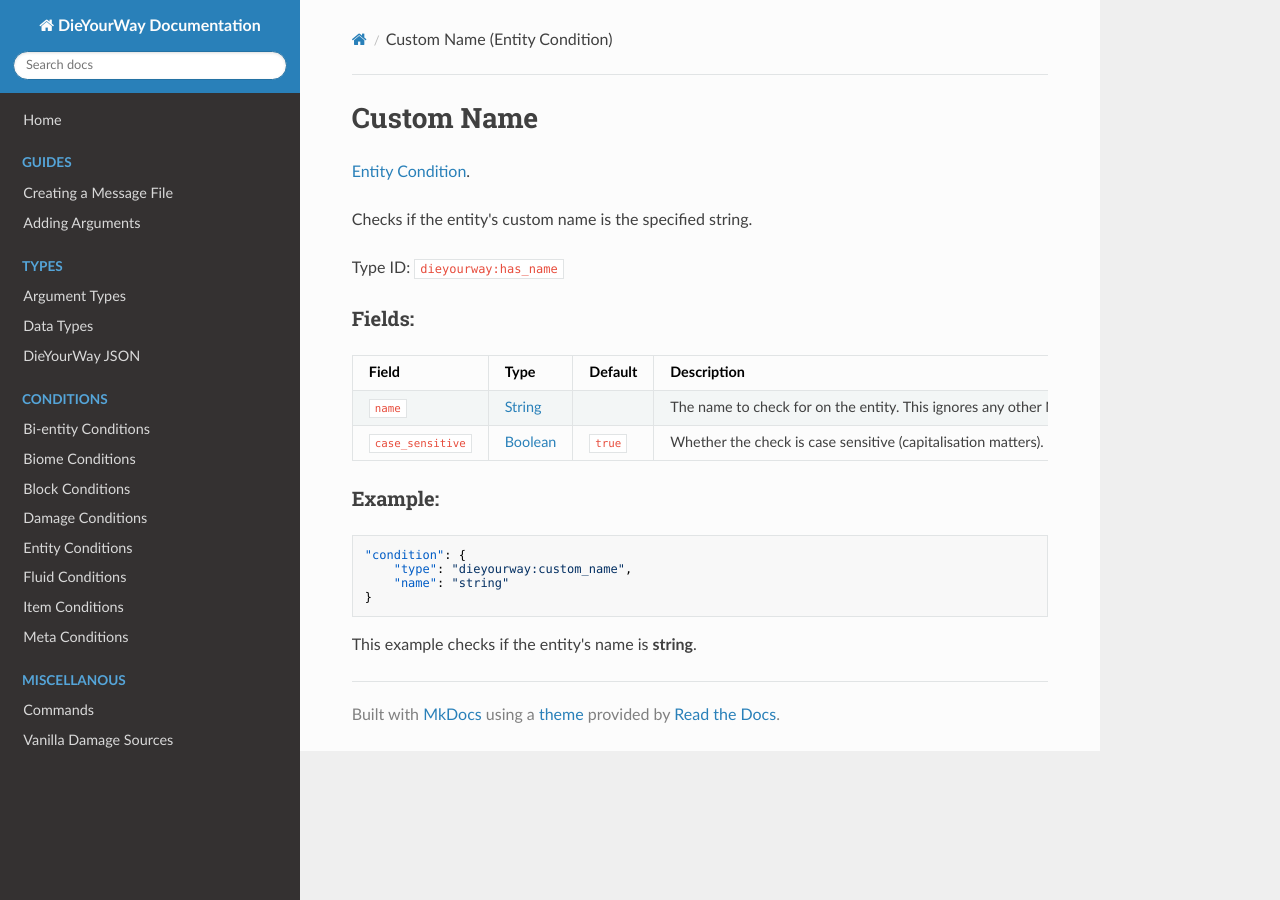
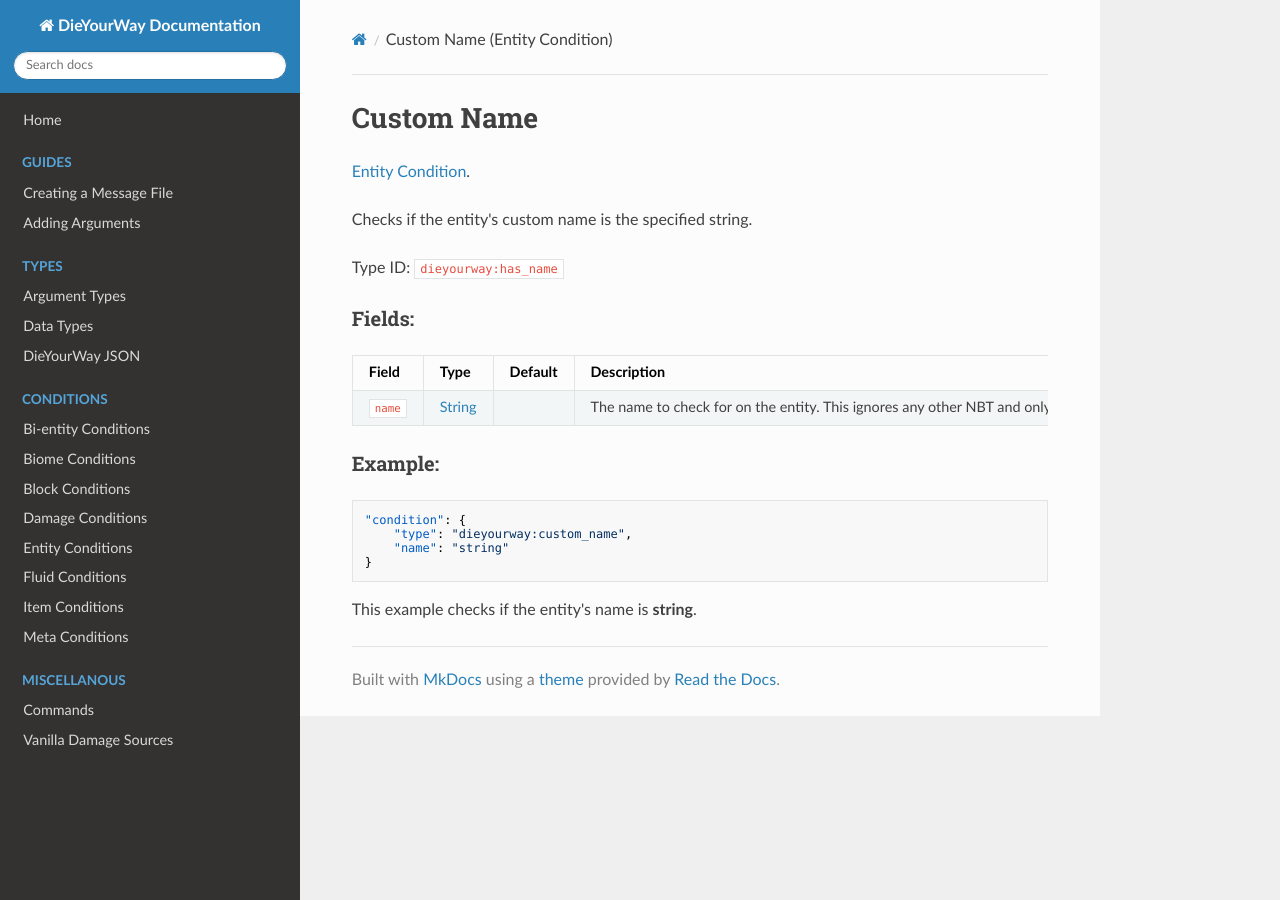
Before and after one commit to MerchantPug/dieyourway-docs, an MkDocs documentation site: the page built from docs/entity_conditions/custom_name.md, in a window 1280 px wide. Built offline with MkDocs 1.6.1, drawn with Linux system fonts in a browser that asks for light colours; nearby versions of some CDN libraries.

Commit message:
Update 1.18 docs

````diff
--- a/docs/entity_conditions/custom_name.md
+++ b/docs/entity_conditions/custom_name.md
@@ -14,7 +14,6 @@
 Field  | Type | Default | Description
 -------|------|---------|-------------
 `name` | [String](https://origins.readthedocs.io/en/latest/data_types/string/) | | The name to check for on the entity. This ignores any other NBT and only goes for the name.
-`case_sensitive` | [Boolean](https://origins.readthedocs.io/en/latest/types/data_types/boolean/) | `true` | Whether the check is case sensitive (capitalisation matters).
 
 ### Example:
 ```json
````
Also changed, not shown: docs/item_conditions/custom_name.md (+0 -1 lines).
